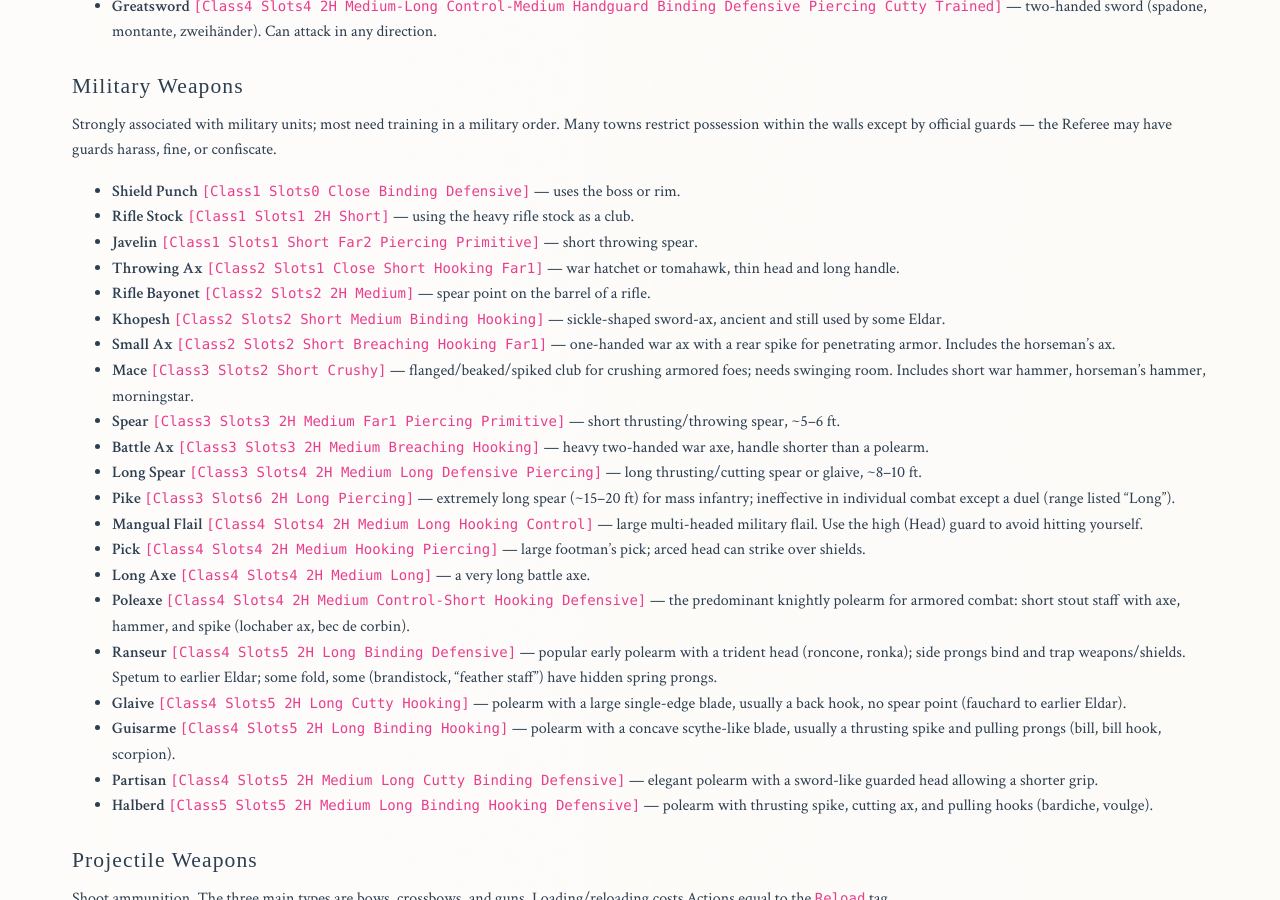
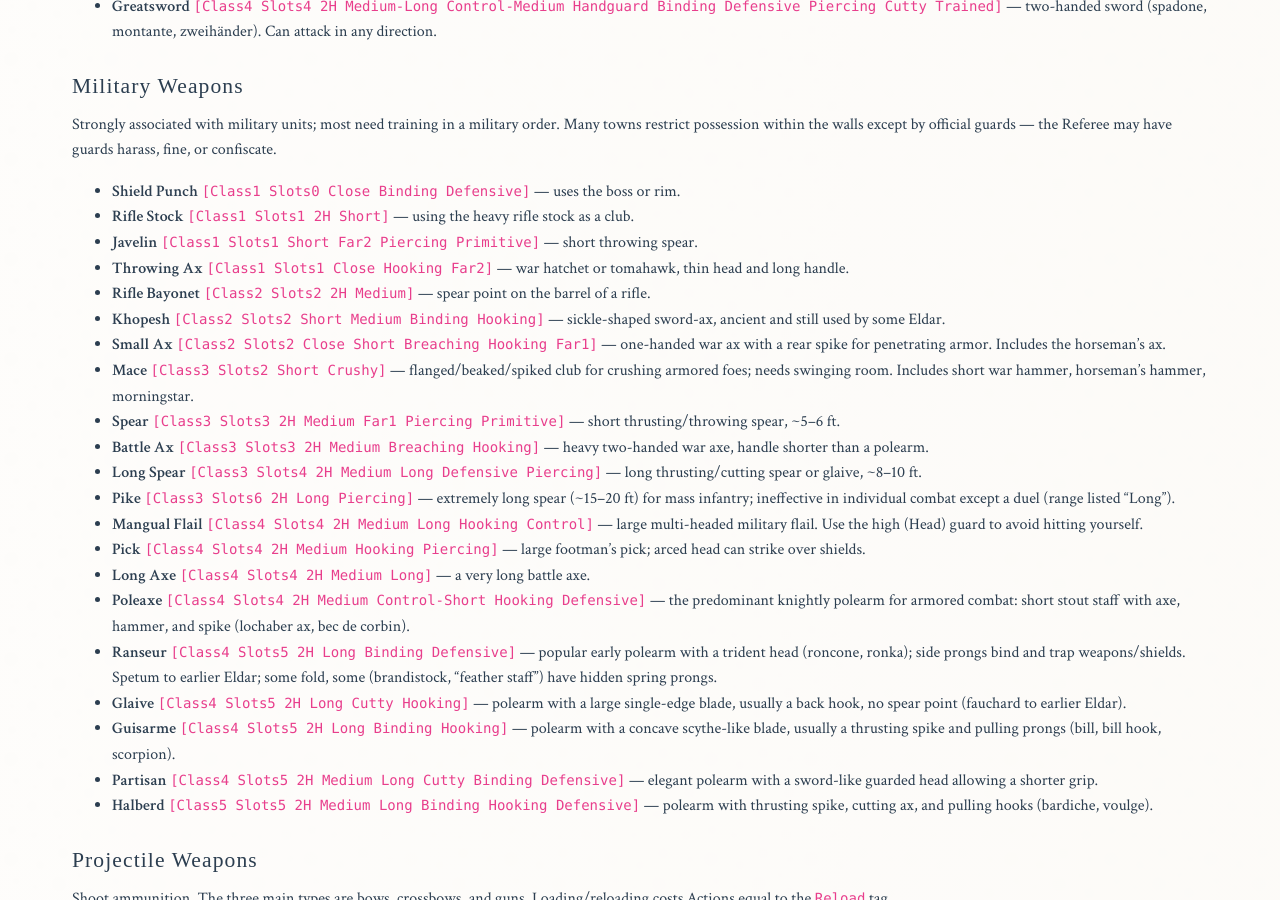
Before and after one commit to paulabrams/burners, a Jekyll site: the page built from markdown/burners-arms-and-armor.md, in a window 1280 px wide and 900 px high, scrolled down 3952 px. Built offline with Jekyll 4.4.1, drawn with Linux system fonts in a browser that asks for light colours; some web fonts are replaced.

Commit message:
Publish local draft: Throwing Ax and Small Ax tags, two-handed second die wording.
Co-authored-by: Cursor <cursoragent@cursor.com>

```diff
--- a/markdown/burners-arms-and-armor.md
+++ b/markdown/burners-arms-and-armor.md
@@ -92,10 +92,10 @@ Strongly associated with military units; most need training in a military order.
 - **Shield Punch** `[Class1 Slots0 Close Binding Defensive]` — uses the boss or rim.
 - **Rifle Stock** `[Class1 Slots1 2H Short]` — using the heavy rifle stock as a club.
 - **Javelin** `[Class1 Slots1 Short Far2 Piercing Primitive]` — short throwing spear.
-- **Throwing Ax** `[Class2 Slots1 Close Short Hooking Far1]` — war hatchet or tomahawk, thin head and long handle.
+- **Throwing Ax** `[Class1 Slots1 Close Hooking Far2]` — war hatchet or tomahawk, thin head and long handle.
 - **Rifle Bayonet** `[Class2 Slots2 2H Medium]` — spear point on the barrel of a rifle.
 - **Khopesh** `[Class2 Slots2 Short Medium Binding Hooking]` — sickle-shaped sword-ax, ancient and still used by some Eldar.
-- **Small Ax** `[Class2 Slots2 Short Breaching Hooking Far1]` — one-handed war ax with a rear spike for penetrating armor. Includes the horseman's ax.
+- **Small Ax** `[Class2 Slots2 Close Short Breaching Hooking Far1]` — one-handed war ax with a rear spike for penetrating armor. Includes the horseman's ax.
 - **Mace** `[Class3 Slots2 Short Crushy]` — flanged/beaked/spiked club for crushing armored foes; needs swinging room. Includes short war hammer, horseman's hammer, morningstar.
 - **Spear** `[Class3 Slots3 2H Medium Far1 Piercing Primitive]` — short thrusting/throwing spear, ~5–6 ft.
 - **Battle Ax** `[Class3 Slots3 2H Medium Breaching Hooking]` — heavy two-handed war axe, handle shorter than a polearm.
```
Also changed, not shown: markdown/burners-adventure-game.md (+1 -1 lines).
